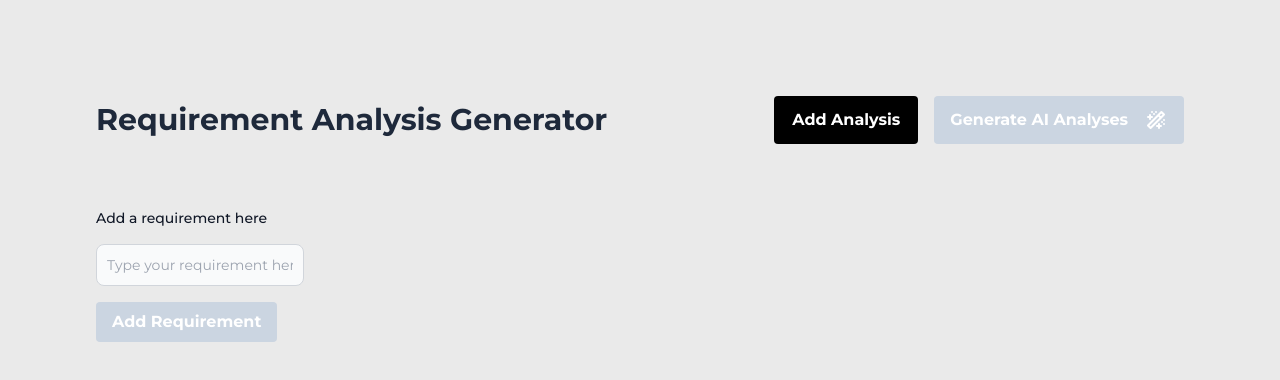
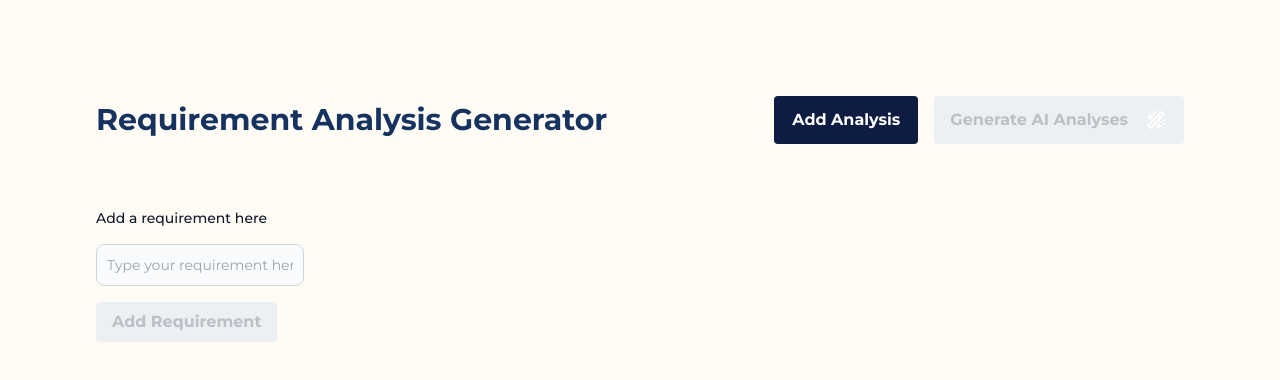
Before and after one commit to jason-maier/Vultron-Project-2, a Next.js app: page / in a window 1280 px wide. Shown: the top 380 px of the page. Built offline with nearby package versions, Linux system fonts and the light colour scheme.

Commit message:
Add Color System

```diff
--- a/app/globals.css
+++ b/app/globals.css
@@ -2,23 +2,29 @@
 @tailwind components;
 @tailwind utilities;
 
+/* colors */
 :root {
-  --foreground-rgb: 0, 0, 0;
-  --background-start-rgb: 214, 219, 220;
-  --background-end-rgb: 255, 255, 255;
-}
-
-@media (prefers-color-scheme: dark) {
-  :root {
-    --foreground-rgb: 255, 255, 255;
-    --background-start-rgb: 0, 0, 0;
-    --background-end-rgb: 0, 0, 0;
-  }
+  --background-color: #fffcf6;
+  --border-blue: #bfd4db;
+  --color-blue: #16325f;
+  --dark-blue: #0d1c40;
+  --disabled-button-background-blue: #edf0f2;
+  --disabled-button-color-blue: #b9c0c7;
 }
 
 body {
-  color: rgb(30 41 59);
-  background: #eaeaea;
+  color: var(--color-blue);
+  background: var(--background-color);
+}
+
+button {
+  background-color: var(--dark-blue);
+  color: white;
+}
+
+button:disabled {
+  background: var(--disabled-button-background-blue);
+  color: var(--disabled-button-color-blue);
 }
 
 td {
--- a/app/page.tsx
+++ b/app/page.tsx
@@ -112,15 +112,13 @@ export default function Home() {
         <h1 className="text-3xl font-bold">Requirement Analysis Generator</h1>
         <div className="flex flex-row">
           <button
-            className="bg-black text-white font-bold py-2 px-4 rounded ml-4 h-12 min-w-36"
+            className="font-bold py-2 px-4 rounded ml-4 h-12 min-w-36"
             onClick={handleAddAnalysis}
           >
             Add Analysis
           </button>
           <button
-            className={`${
-              disableGenerateButton ? "bg-slate-300" : "bg-black"
-            } text-white font-bold ml-4 py-2 px-4 rounded flex flex-row items-center h-12 min-w-36`}
+            className="font-bold ml-4 py-2 px-4 rounded flex flex-row items-center h-12 min-w-36"
             onClick={generateAnalysis}
             disabled={disableGenerateButton}
           >
--- a/components/RequirementsTable.tsx
+++ b/components/RequirementsTable.tsx
@@ -64,9 +64,8 @@ const RequirementsTable = ({
           value={currentRequirement}
         />
         <button
-          className={`${
-            currentRequirement.length > 0 ? "bg-black" : "bg-slate-300"
-          } text-white font-bold py-2 px-4 rounded mt-4`}
+          className="font-bold py-2 px-4 rounded mt-4"
+          disabled={currentRequirement.length === 0}
           onClick={handleAddRequirement}
         >
           Add Requirement
```
